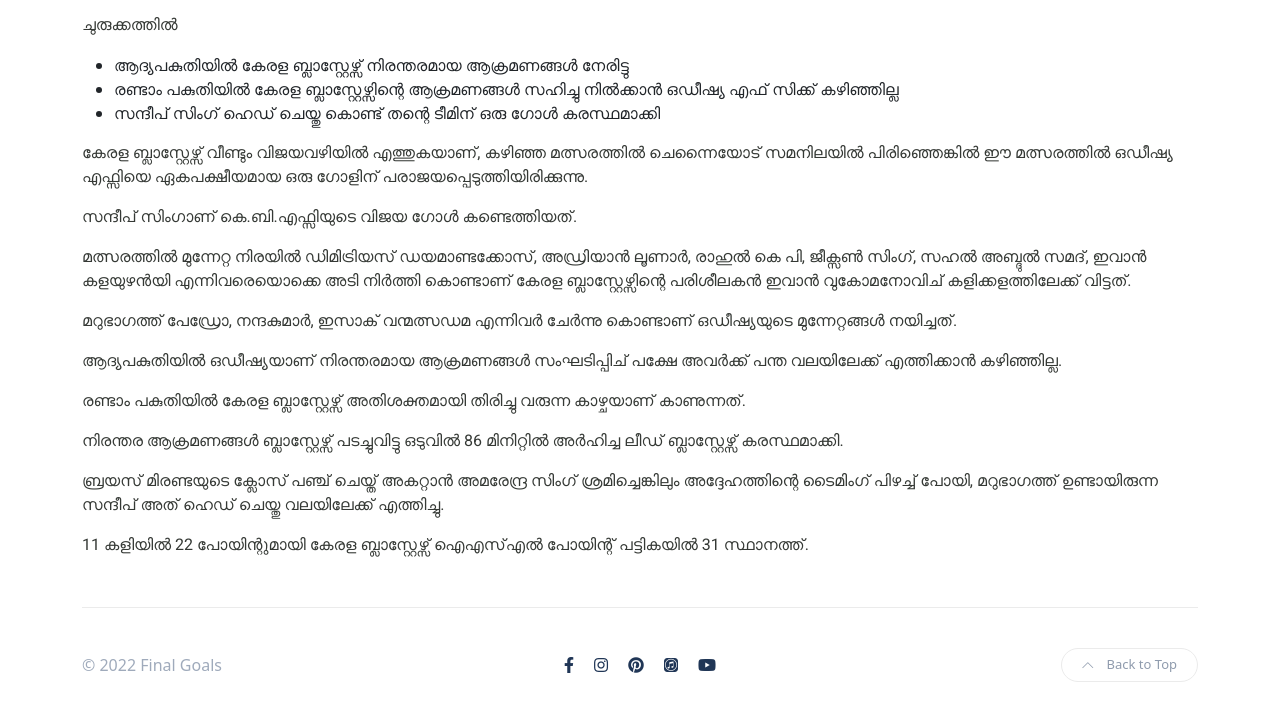
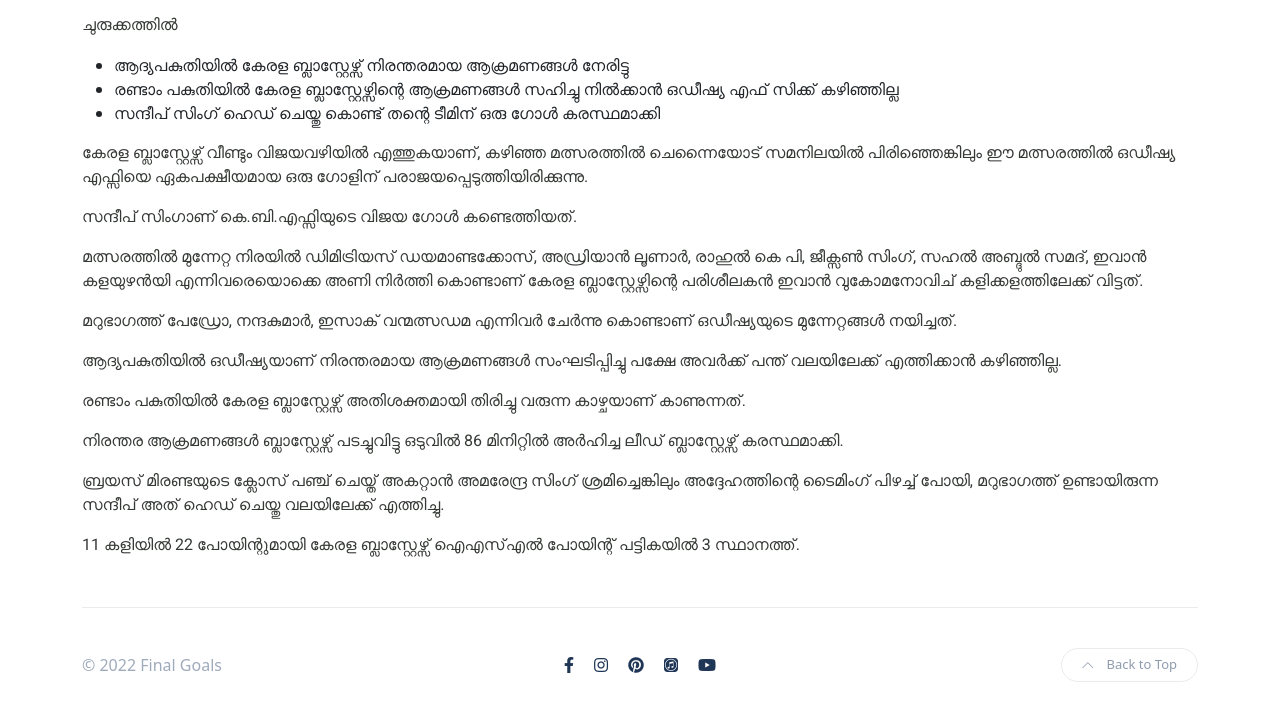
Before and after one commit to fuhadkalathingal/malayalam.finalgoals.in, an Eleventy site: page src/blog/kerala-blasters-defeated-odisha-fc-by-one-powerful-goal.md in a window 1280 px wide. Shown: the part 1125-1845 px from the top of the page. Built offline with nearby package versions, Linux system fonts and the light colour scheme; Eleventy itself is replaced by a stand-in of ours; files that its build step writes are made by us from their sources; a web font is replaced by a local one.

Commit message:
Update Blog “kerala-blasters-defeated-odisha-fc-by-one-powerful-goal”

```diff
--- a/src/blog/kerala-blasters-defeated-odisha-fc-by-one-powerful-goal.md
+++ b/src/blog/kerala-blasters-defeated-odisha-fc-by-one-powerful-goal.md
@@ -1,7 +1,7 @@
 ---
 title: "ഒഡീഷ്യ എഫ്സിയെ ഏകപക്ഷീയമായ ഒരു ഗോളിന് പരാജയപ്പെടുത്തി കേരള ബ്ലാസ്റ്റേഴ്സ് "
 description: കേരള ബ്ലാസ്റ്റേഴ്സ് വീണ്ടും വിജയവഴിയിൽ എത്തുകയാണ്, കഴിഞ്ഞ
-  മത്സരത്തിൽ ചെന്നൈയോട് സമനിലയിൽ പിരിഞ്ഞെങ്കിൽ ഈ മത്സരത്തിൽ ഒഡീഷ്യ എഫ്സിയെ
+  മത്സരത്തിൽ ചെന്നൈയോട് സമനിലയിൽ പിരിഞ്ഞെങ്കിലും ഈ മത്സരത്തിൽ ഒഡീഷ്യ എഫ്സിയെ
   ഏകപക്ഷീയമായ ഒരു ഗോളിന് പരാജയപ്പെടുത്തിയിരിക്കുന്നു.
 keyword: keralablasters,isl,odisiafc
 author: Final Goals
@@ -17,15 +17,15 @@ imageAlt: Kerala Blasters Defeated Odisia FC
 * രണ്ടാം പകുതിയിൽ കേരള ബ്ലാസ്റ്റേഴ്സിന്റെ ആക്രമണങ്ങൾ സഹിച്ചു നിൽക്കാൻ ഒഡീഷ്യ എഫ് സിക്ക് കഴിഞ്ഞില്ല
 * സന്ദീപ് സിംഗ് ഹെഡ് ചെയ്തു കൊണ്ട് തന്റെ ടീമിന് ഒരു ഗോൾ കരസ്ഥമാക്കി
 
-കേരള ബ്ലാസ്റ്റേഴ്സ് വീണ്ടും വിജയവഴിയിൽ എത്തുകയാണ്, കഴിഞ്ഞ മത്സരത്തിൽ ചെന്നൈയോട് സമനിലയിൽ പിരിഞ്ഞെങ്കിൽ ഈ മത്സരത്തിൽ ഒഡീഷ്യ എഫ്സിയെ ഏകപക്ഷീയമായ ഒരു ഗോളിന് പരാജയപ്പെടുത്തിയിരിക്കുന്നു.
+കേരള ബ്ലാസ്റ്റേഴ്സ് വീണ്ടും വിജയവഴിയിൽ എത്തുകയാണ്, കഴിഞ്ഞ മത്സരത്തിൽ ചെന്നൈയോട് സമനിലയിൽ പിരിഞ്ഞെങ്കിലും ഈ മത്സരത്തിൽ ഒഡീഷ്യ എഫ്സിയെ ഏകപക്ഷീയമായ ഒരു ഗോളിന് പരാജയപ്പെടുത്തിയിരിക്കുന്നു.
 
 സന്ദീപ് സിംഗാണ് കെ.ബി.എഫ്സിയുടെ വിജയ ഗോൾ കണ്ടെത്തിയത്.
 
-മത്സരത്തിൽ മുന്നേറ്റ നിരയിൽ ഡിമിട്രിയസ് ഡയമാണ്ടക്കോസ്, അഡ്രിയാൻ ലൂണാർ, രാഹുൽ കെ പി, ജീക്സൺ സിംഗ്, സഹൽ അബ്ദുൽ സമദ്, ഇവാൻ കളയുഴൻയി എന്നിവരെയൊക്കെ അടി നിർത്തി കൊണ്ടാണ് കേരള ബ്ലാസ്റ്റേഴ്സിന്റെ പരിശീലകൻ ഇവാൻ വുകോമനോവിച് കളിക്കളത്തിലേക്ക് വിട്ടത്.
+മത്സരത്തിൽ മുന്നേറ്റ നിരയിൽ ഡിമിട്രിയസ് ഡയമാണ്ടക്കോസ്, അഡ്രിയാൻ ലൂണാർ, രാഹുൽ കെ പി, ജീക്സൺ സിംഗ്, സഹൽ അബ്ദുൽ സമദ്, ഇവാൻ കളയുഴൻയി എന്നിവരെയൊക്കെ അണി നിർത്തി കൊണ്ടാണ് കേരള ബ്ലാസ്റ്റേഴ്സിന്റെ പരിശീലകൻ ഇവാൻ വുകോമനോവിച് കളിക്കളത്തിലേക്ക് വിട്ടത്.
 
 മറുഭാഗത്ത് പേഡ്രോ, നന്ദകുമാർ, ഇസാക് വന്മത്സഡമ  എന്നിവർ ചേർന്നു കൊണ്ടാണ് ഒഡീഷ്യയുടെ മുന്നേറ്റങ്ങൾ നയിച്ചത്.
 
-ആദ്യപകുതിയിൽ ഒഡീഷ്യയാണ് നിരന്തരമായ ആക്രമണങ്ങൾ സംഘടിപ്പിച് പക്ഷേ അവർക്ക് പന്ത വലയിലേക്ക് എത്തിക്കാൻ കഴിഞ്ഞില്ല.
+ആദ്യപകുതിയിൽ ഒഡീഷ്യയാണ് നിരന്തരമായ ആക്രമണങ്ങൾ സംഘടിപ്പിച്ചു പക്ഷേ അവർക്ക് പന്ത് വലയിലേക്ക് എത്തിക്കാൻ കഴിഞ്ഞില്ല.
 
 രണ്ടാം പകുതിയിൽ കേരള ബ്ലാസ്റ്റേഴ്സ് അതിശക്തമായി തിരിച്ചു വരുന്ന കാഴ്ചയാണ് കാണുന്നത്.
 
@@ -33,5 +33,4 @@ imageAlt: Kerala Blasters Defeated Odisia FC
 
  ബ്രയസ് മിരണ്ടയുടെ ക്ലോസ് പഞ്ച് ചെയ്ത് അകറ്റാൻ അമരേന്ദ്ര സിംഗ് ശ്രമിച്ചെങ്കിലും അദ്ദേഹത്തിന്റെ ടൈമിംഗ് പിഴച്ച് പോയി, മറുഭാഗത്ത് ഉണ്ടായിരുന്ന സന്ദീപ് അത് ഹെഡ് ചെയ്തു വലയിലേക്ക് എത്തിച്ചു.
 
-
-11 കളിയിൽ 22 പോയിന്റുമായി കേരള ബ്ലാസ്റ്റേഴ്സ് ഐഎസ്എൽ പോയിന്റ് പട്ടികയിൽ 31 സ്ഥാനത്ത്.
+11 കളിയിൽ 22 പോയിന്റുമായി കേരള ബ്ലാസ്റ്റേഴ്സ് ഐഎസ്എൽ പോയിന്റ് പട്ടികയിൽ 3 സ്ഥാനത്ത്.
```
